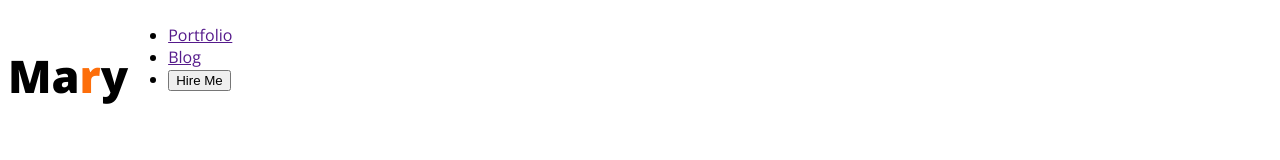
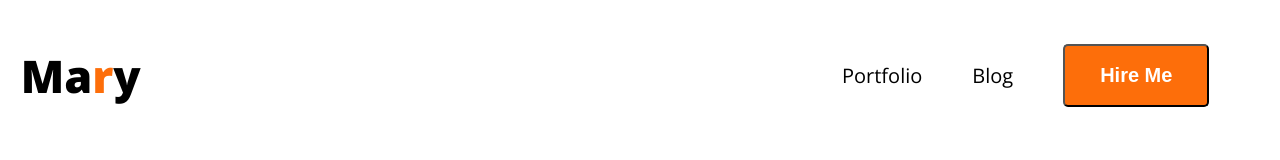
Before and after one commit to Mahidkarim/web-developer-portfolio, a plain HTML site: page index.html in a window 1280 px wide. Drawn offline with nearby package versions, Linux system fonts and the light colour scheme.

Commit message:
adding navigation

```diff
--- a/index.html
+++ b/index.html
@@ -19,9 +19,9 @@
             <h2 class="fontid">Ma<span class="text-primary">r</span>y</h2>
             <ul>
 
-                <li><a href="">Portfolio</a></li>
-                <li><a href="">Blog</a></li>
-                <li><a href=""><Button>Hire Me</Button></a></li>
+                <li><a href="" class="font-color">Portfolio</a></li>
+                <li><a href="" class="font-color">Blog</a></li>
+                <li ><a href=""><Button class="button">Hire Me</Button></a></li>
             </ul>
         </nav>
     </header>
--- a/styles/style.css
+++ b/styles/style.css
@@ -13,3 +13,22 @@ nav {
 }
 .fontid{ font-weight: 800;
 font-size: 45px;}
+
+nav ul{list-style: none;
+display: flex;}
+
+.font-color{ text-decoration: none;
+color: black;
+font-size: 20px;}
+
+nav ul li{margin-right: 50px;}
+nav{ align-items: center;
+justify-content: space-between;
+margin: 0px 1%;}
+.button{background-color: #FD6E0A;border-radius: 5px;
+color: white;
+font-weight: bold;
+font-size: 20px;
+padding: 18px 35px;
+}
+ul{ align-items:center ;}
```
